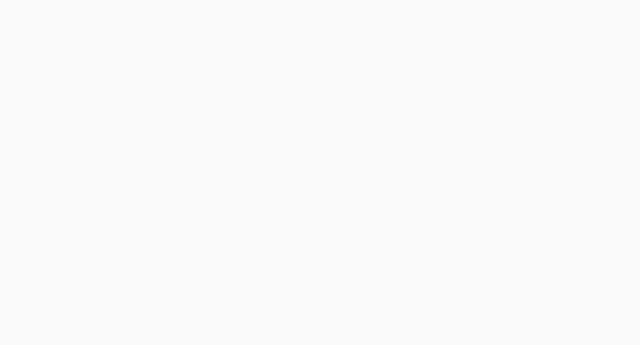
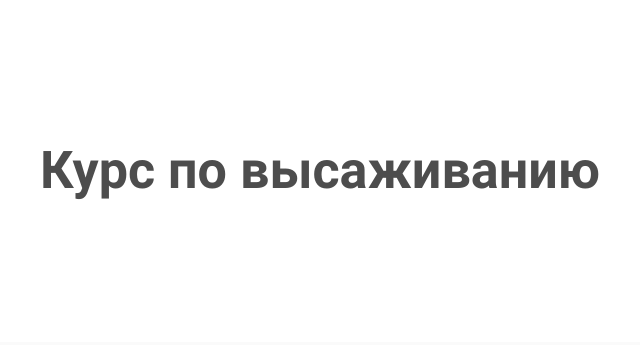
Before and after one commit to PonkinDmitrij/iqmom-player-page, a website built with webpack: page src/index.html in a window 1280 px wide. Shown: the whole page, without its empty margins (320-960 px from the left). Built offline with nearby package versions, Linux system fonts and the light colour scheme.

Commit message:
Add page-title

```diff
--- a/src/index.html
+++ b/src/index.html
@@ -16,7 +16,15 @@
   </head>
   <body>
     <div class="page__inner">
-      <div class="page__content"></div>
+      <div class="page__content">
+        <main>
+          <div class="page-title">
+            <div class="page-title__inner">
+              <h1>Курс по высаживанию</h1>
+            </div>
+          </div>
+        </main>
+      </div>
       <div class="page__footer-wrapper"></div>
     </div>
   </body>
--- /dev/null
+++ b/src/scss/blocks/page-title.scss
@@ -0,0 +1,30 @@
+.page-title {
+  padding: 60px 0;
+  font-size: $font-size-h1;
+  text-align: center;
+  background-color: $white;
+
+  @media (min-width: $screen-md) {
+    padding: 80px 0;
+    font-size: 44px;
+  }
+
+  @media (min-width: $screen-lg) {
+    padding: 100px 0;
+    font-size: 48px;
+  }
+
+  @media (min-width: $screen-xl) {
+    padding: 140px 0;
+    font-size: 52px;
+  }
+
+  &__inner {
+    @include container();
+
+    h1 {
+      margin: 0;
+      font-size: inherit;
+    }
+  }
+}
--- a/src/scss/style.scss
+++ b/src/scss/style.scss
@@ -5,3 +5,4 @@
 
 @import './blocks/page.scss';
 @import './blocks/btn.scss';
+@import './blocks/page-title.scss';
```
